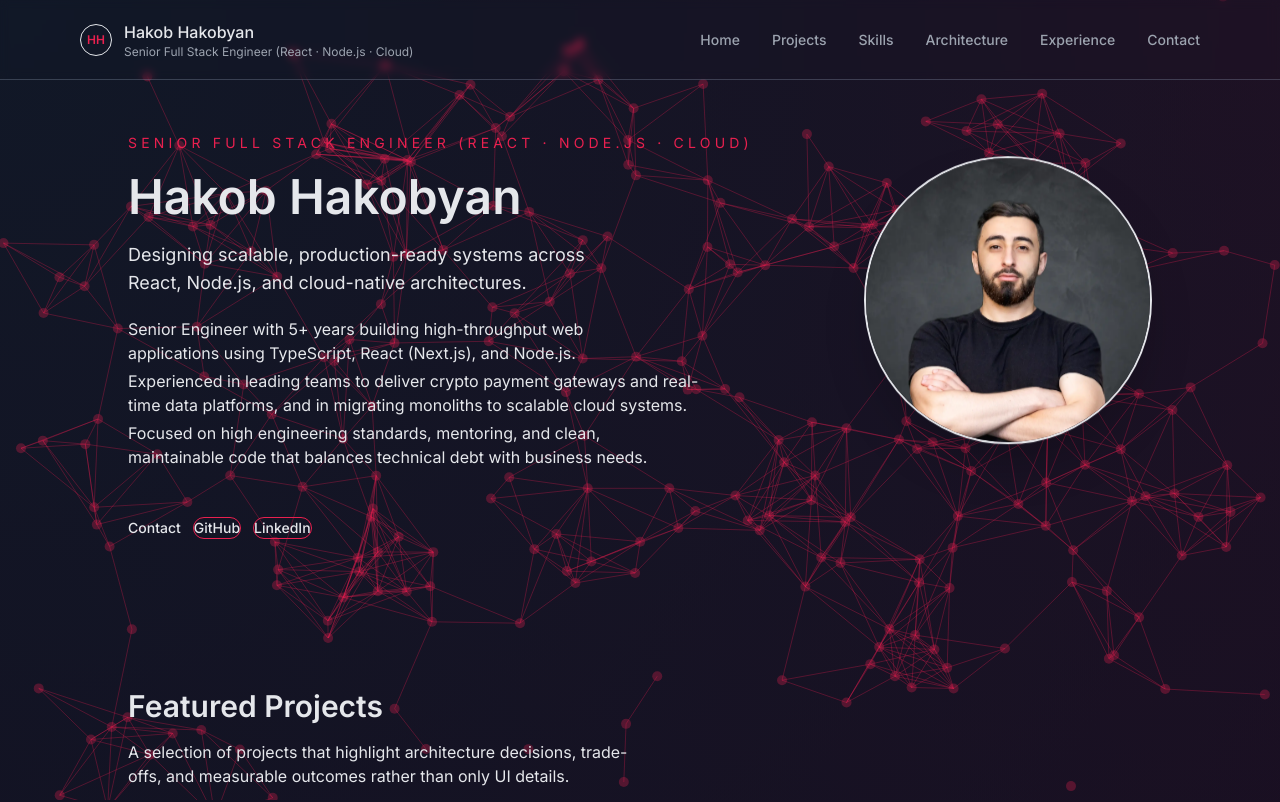
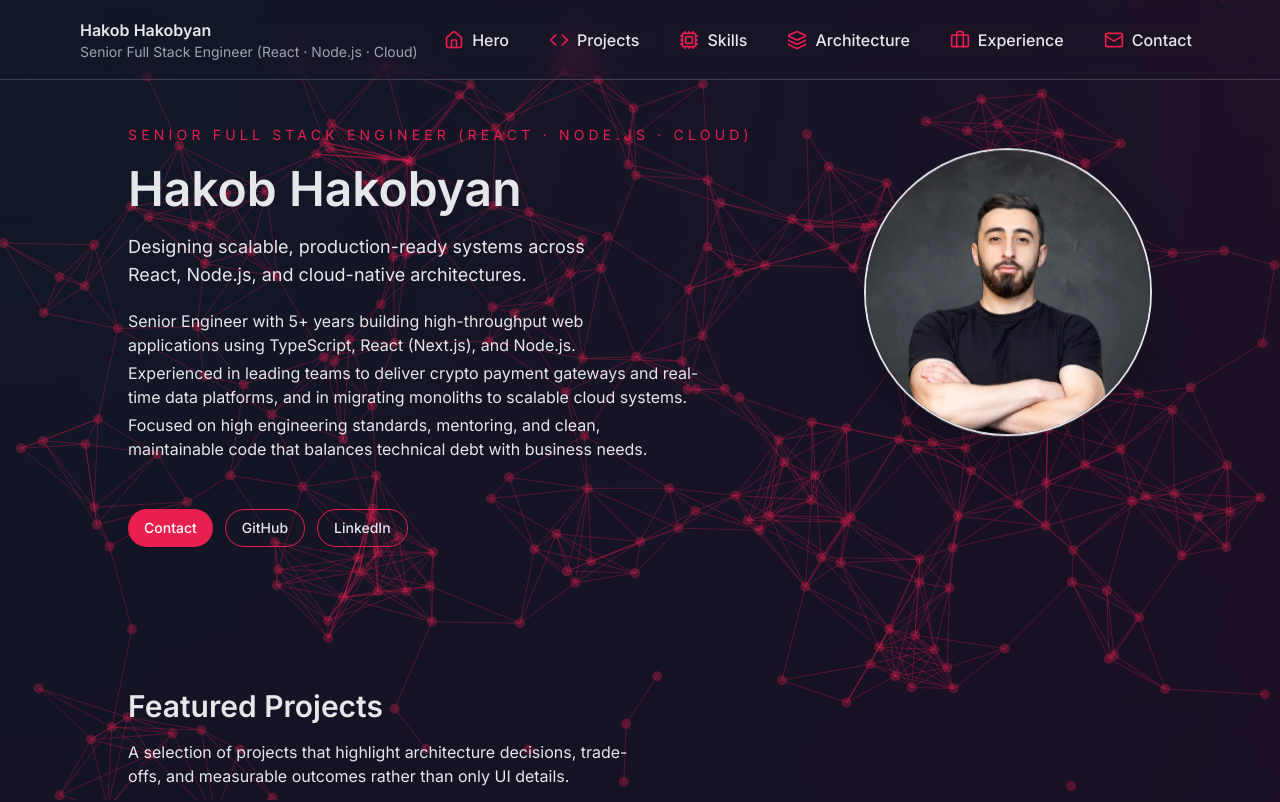
Before and after one commit to hakob-yan/next-js-personal-portfolio, a Next.js app: page / in a window 1280 px wide. Shown: the top 802 px of the page. Built offline with nearby package versions, Linux system fonts and the light colour scheme.

Commit message:
fixed buttons

```diff
--- a/src/components/Button.tsx
+++ b/src/components/Button/index.tsx
@@ -3,7 +3,7 @@ import {
   BUTTON_BASE,
   BUTTON_VARIANTS,
   type ButtonVariant,
-} from "@/constants/ui";
+} from "./types";
 
 type CommonProps = {
   variant?: ButtonVariant;
--- a/src/constants/ui.ts
+++ b/src/components/Button/types.ts
@@ -6,7 +6,9 @@ export const BUTTON_VARIANTS = {
     "px-4 py-2 bg-[var(--color-primary)] text-white hover:opacity-90 disabled:opacity-60",
   outline:
     "px-4 py-2 border border-[var(--color-primary)] text-[var(--text-primary)] hover:bg-[var(--color-primary)] hover:text-white disabled:opacity-60",
-  nav: "border-b-[0.2rem] border-b-transparent text-[var(--text-secondary)] hover:border-b-[var(--color-primary)] hover:text-[var(--text-primary)] pb-1 text-xs md:text-sm shadow-none focus-visible:ring-0 focus-visible:ring-offset-0",
+  nav:
+    "text-[var(--text-secondary)] pb-1 text-xs md:text-sm shadow-none focus-visible:ring-0 focus-visible:ring-offset-0 " +
+    "hover:underline hover:decoration-[var(--color-primary)] hover:decoration-4 hover:underline-offset-4 transition-all duration-200",
 } as const;
 
 export type ButtonVariant = keyof typeof BUTTON_VARIANTS;
--- a/src/components/NavBar/index.tsx
+++ b/src/components/NavBar/index.tsx
@@ -1,33 +1,144 @@
-import React from "react";
-import { NAV_ITEMS } from "@/constants/navigation";
+import React, { useState } from "react";
 import { PROFILE } from "@/constants/profile";
-import { Button } from "@/components/Button";
+import {
+  Menu,
+  X,
+  Home,
+  Code,
+  Cpu,
+  Layers,
+  Briefcase,
+  Mail,
+} from "lucide-react";
+import { SECTION_IDS } from "@/constants/navigation";
+import { motion, AnimatePresence } from "framer-motion";
 
-function NavBar() {
+// Map section IDs to proper icons
+const ICON_MAP: Record<string, React.ElementType> = {
+  [SECTION_IDS.hero]: Home,
+  [SECTION_IDS.projects]: Code,
+  [SECTION_IDS.skills]: Cpu,
+  [SECTION_IDS.architecture]: Layers,
+  [SECTION_IDS.experience]: Briefcase,
+  [SECTION_IDS.contact]: Mail,
+};
+
+// Custom NavButton
+interface NavButtonProps {
+  href: string;
+  label: string;
+  icon?: React.ElementType;
+  onClick?: () => void;
+  isMobile?: boolean;
+}
+const NavButton: React.FC<NavButtonProps> = ({
+  href,
+  label,
+  icon: Icon,
+  onClick,
+  isMobile = false,
+}) => (
+  <a
+    href={href}
+    onClick={onClick}
+    className={`flex items-center gap-2 font-medium transition-colors ${
+      isMobile
+        ? "w-full px-4 py-2 rounded-md hover:bg-[var(--surface-muted)]"
+        : "relative group px-2 py-1 hover:text-[var(--color-primary)]"
+    }`}
+  >
+    {Icon && <Icon className="w-5 h-5 text-[var(--color-primary)]" />}
+    {label}
+    {!isMobile && (
+      <span className="absolute bottom-0 left-0 w-0 h-0.5 bg-[var(--color-primary)] transition-all group-hover:w-full"></span>
+    )}
+  </a>
+);
+
+// Profile Badge
+const ProfileBadge: React.FC = () => (
+  <div className="flex items-center gap-3">
+    <div className="flex flex-col leading-tight">
+      <span className="text-sm md:text-base font-semibold">{PROFILE.name}</span>
+      <span className="text-xs md:text-sm text-[var(--text-secondary)]">
+        {PROFILE.title}
+      </span>
+    </div>
+  </div>
+);
+
+// Navigation Links
+const NavLinks: React.FC<{ onClick?: () => void; isMobile?: boolean }> = ({
+  onClick,
+  isMobile = false,
+}) => (
+  <div
+    className={`flex ${isMobile ? "flex-col gap-4" : "flex-row gap-6"} items-center`}
+  >
+    {Object.entries(SECTION_IDS).map(([key, id]) => {
+      const Icon = ICON_MAP[id];
+      const label = key.charAt(0).toUpperCase() + key.slice(1); // Capitalize
+      return (
+        <NavButton
+          key={id}
+          href={`#${id}`}
+          label={label}
+          icon={Icon}
+          onClick={onClick}
+          isMobile={isMobile}
+        />
+      );
+    })}
+  </div>
+);
+
+const NavBar: React.FC = () => {
+  const [menuOpen, setMenuOpen] = useState(false);
+
+  // Framer Motion variants for menu
+  const menuVariants = {
+    hidden: { opacity: 0, y: -20 },
+    visible: { opacity: 1, y: 0, transition: { duration: 0.25 } },
+    exit: { opacity: 0, y: -20, transition: { duration: 0.2 } },
+  };
+
   return (
-    <nav className="w-full flex items-center justify-between py-3 px-6 md:px-20 bg-[var(--surface-elevated)]/95 backdrop-blur-sm h-20 border-b border-[var(--border-subtle)]">
-      <div className="flex items-center gap-2 md:gap-3">
-        <div className="h-8 w-8 rounded-full border border-[var(--color-primary)]/70 flex items-center justify-center text-xs font-semibold text-[var(--color-primary)]">
-          HH
-        </div>
-        <div className="flex flex-col leading-tight">
-          <span className="text-sm md:text-base font-medium">
-            {PROFILE.name}
-          </span>
-          <span className="text-[0.7rem] md:text-xs text-[var(--text-secondary)]">
-            {PROFILE.title}
-          </span>
-        </div>
+    <nav className="fixed w-full top-0 z-50 bg-[var(--surface-elevated)]/95 backdrop-blur-md border-b border-[var(--border-subtle)] h-20 flex items-center justify-between px-6 md:px-20">
+      {/* Profile */}
+      <ProfileBadge />
+
+      {/* Desktop Navigation */}
+      <div className="hidden md:flex">
+        <NavLinks />
       </div>
-      <div className="flex items-center gap-x-4 md:gap-x-8">
-        {NAV_ITEMS.map((item) => (
-          <Button key={item.id} href={`#${item.id}`} variant="nav">
-            {item.label}
-          </Button>
-        ))}
+
+      {/* Mobile Hamburger */}
+      <div className="md:hidden">
+        <button
+          aria-label="Toggle menu"
+          onClick={() => setMenuOpen((prev) => !prev)}
+          className="p-2 rounded hover:bg-[var(--surface-muted)] transition"
+        >
+          {menuOpen ? <X size={24} /> : <Menu size={24} />}
+        </button>
       </div>
+
+      {/* Mobile Menu with Framer Motion */}
+      <AnimatePresence>
+        {menuOpen && (
+          <motion.div
+            className="md:hidden absolute top-20 left-4 right-4 bg-[var(--surface-elevated)] border border-[var(--border-subtle)] rounded-lg flex flex-col items-start py-4 shadow-lg"
+            initial="hidden"
+            animate="visible"
+            exit="exit"
+            variants={menuVariants}
+          >
+            <NavLinks onClick={() => setMenuOpen(false)} isMobile />
+          </motion.div>
+        )}
+      </AnimatePresence>
     </nav>
   );
-}
+};
 
 export default NavBar;
```
Also changed, not shown: package.json (+7 -5 lines), 1 other file (tests, documents, lock files or other folders).
